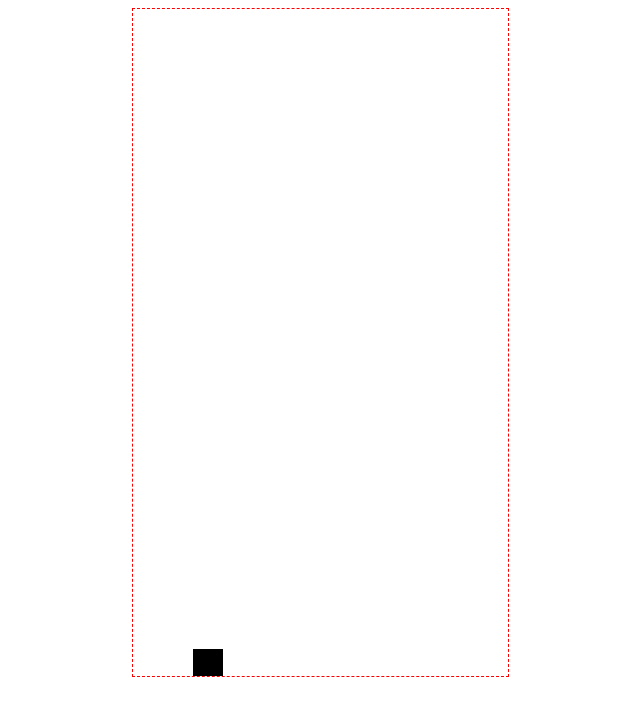
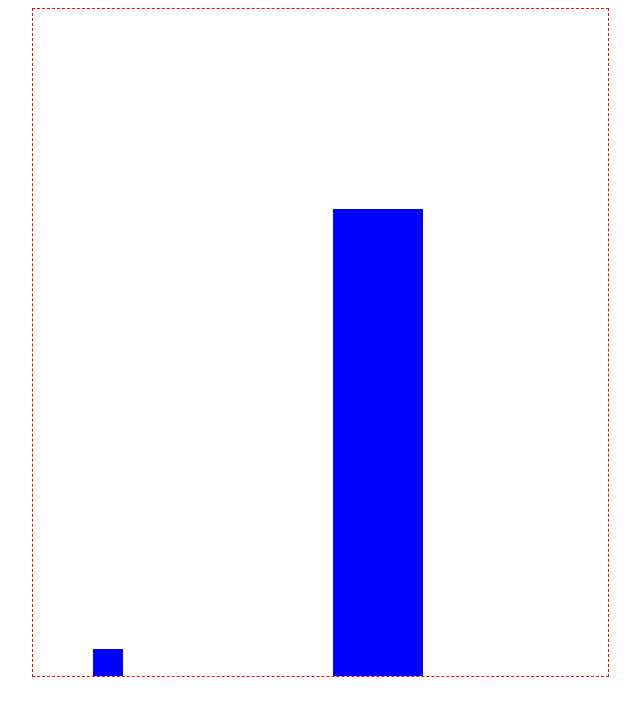
Before and after one commit to dstock48/gametime, a website built with webpack: page index.html in a window 1280 px wide. Shown: the whole page, without its empty margins (320-960 px from the left). Built offline with nearby package versions, Linux system fonts and the light colour scheme.

Commit message:
create pipe file and pipe class

```diff
--- a/index.html
+++ b/index.html
@@ -5,7 +5,7 @@
   <title>Game Time</title>
 </head>
 <body>
-  <canvas id="canvas" width="375" height="667"></canvas>
+  <canvas id="canvas" width="575" height="667"></canvas>
   <script src="main.bundle.js"></script>
 </body>
 </html>
--- /dev/null
+++ b/lib/Pipe.js
@@ -0,0 +1,15 @@
+function Pipe() {
+  this.x = 300;
+  this.y = 200;
+  this.width = 90;
+  this.height = 0;
+}
+
+Pipe.prototype.draw = function (c, canvas) {
+  c.fillStyle = "blue";
+  c.fillRect(this.x, this.y, this.width, canvas.height - this.y);
+};
+
+
+
+module.exports = Pipe;
--- a/lib/game.js
+++ b/lib/game.js
@@ -1,8 +1,10 @@
-require('./styles.css')
+require('./styles.css');
 const Player = require('./Player.js');
+const Pipe = require('./Pipe.js');
 const canvas = document.getElementById('canvas');
 const c = canvas.getContext('2d');
 const bird = new Player();
+const pipeBottom = new Pipe();
 
 bird.draw(c);
 
@@ -10,11 +12,12 @@ function animate() {
   c.clearRect(0, 0, canvas.width, canvas.height);
   bird.fall(canvas);
   bird.draw(c);
+  pipeBottom.draw(c, canvas);
   requestAnimationFrame(animate);
 }
 
 canvas.addEventListener('click', function() {
   bird.fly();
-})
+});
 
 requestAnimationFrame(animate);
```
